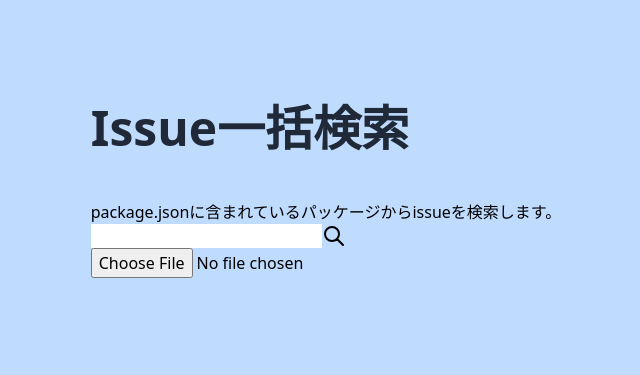
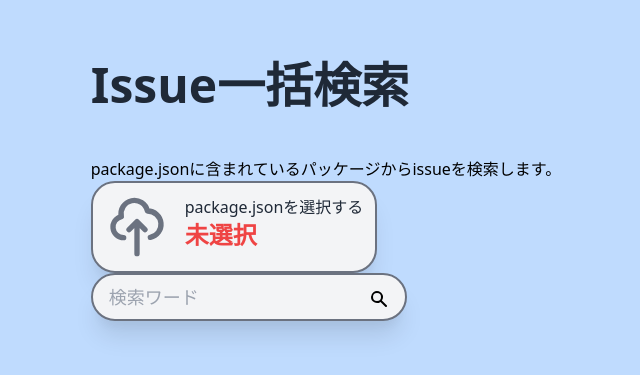
Before and after one commit to zd613/issue-ikkatsu-kensaku, a Nuxt app: page / in a window 1280 px wide. Shown: the part 145-520 px from the top of the page, without its empty margins (314-954 px from the left). Built offline with nearby package versions, Linux system fonts and the light colour scheme.

Commit message:
トップページの検索部分とファイル選択部分をコンポーネントに置き換え

```diff
--- a/pages/index.vue
+++ b/pages/index.vue
@@ -15,25 +15,11 @@
             </div>
 
             <div class="flex flex-row">
-              <input type="text" v-model="searchWord" />
-              <button @click="searchIssues">
-                <svg
-                  xmlns="http://www.w3.org/2000/svg"
-                  class="h-6 w-6"
-                  fill="none"
-                  viewBox="0 0 24 24"
-                  stroke="currentColor"
-                >
-                  <path
-                    stroke-linecap="round"
-                    stroke-linejoin="round"
-                    stroke-width="2"
-                    d="M21 21l-6-6m2-5a7 7 0 11-14 0 7 7 0 0114 0z"
-                  />
-                </svg>
-              </button>
+              <FileSelector @change="handleFileChange" />
             </div>
-            <input type="file" accept=".json" @change="handleFileChange" />
+            <div>
+              <SearchBox v-model="searchWord" @click="searchIssues" />
+            </div>
 
             <div v-if="dep !== ''">
               {{ dep }}
```
